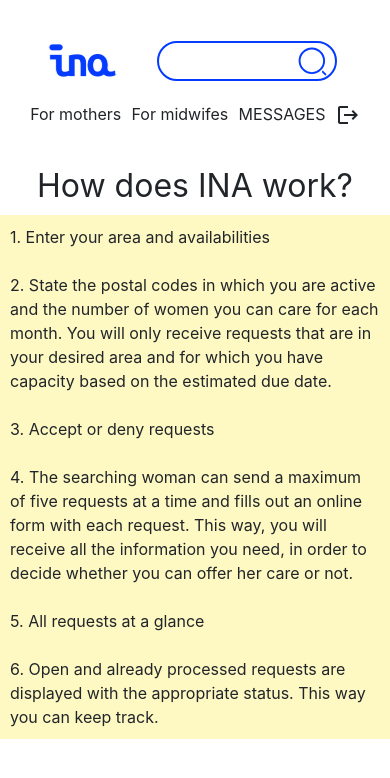
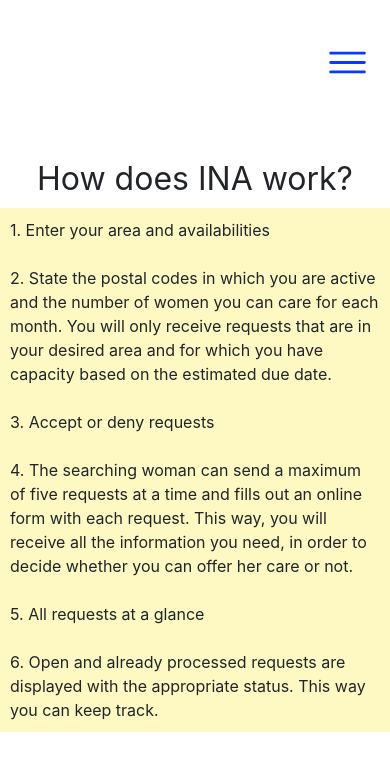
Before and after one commit to kundalili/finalproject, a React (Create React App) app in the folder client/: page /infomid in a window 390 px wide. Shown: the top 778 px of the page. Built offline with nearby package versions, Linux system fonts and the light colour scheme.

Commit message:
burger menu added

```diff
--- a/client/src/components/Body.js
+++ b/client/src/components/Body.js
@@ -3,9 +3,9 @@ import mother1 from '../assets/header.png'
 
 export default function Body() {
   return (
-    <div style={{ backgroundImage:`url(${mother1})`,backgroundRepeat:"no-repeat", backgroundSize:"cover",
-    height: '30vh', width: '100vw'}} >
-        <div >
+    <div  >
+        <div style={{ backgroundImage:`url(${mother1})`,backgroundRepeat:"no-repeat", backgroundSize:"cover",
+    height: '30vh', width: '100vw'}}>
           {/* <img className='w-full' alt='mother'src={mother1}/> */}
         </div>
         <h1 className="text-3xl font-bold italic w-[164px] h-[148px] text-white pt-[10px] absolute left-[210px] top-[170px]"> Finding a midwife was never easier.</h1>
--- a/client/src/components/Midwife/MidwifeProfile.js
+++ b/client/src/components/Midwife/MidwifeProfile.js
@@ -102,9 +102,8 @@ const handleImageChange = (e) => {
                     rounded-full
                     hover:text-white
                     hover:bg-vividBlue
-                    hover:border-vividBlue'>
-                    SAVE
-                </button> : <div></div> }
+                    hover:border-vividBlue'>UPDATE PROFILE
+                    </button> : <div></div> }
         </div>
      </div>
      <div className='flex w-full justify-center items-center gap-[20px] flex-col mt-[30px]'>
@@ -147,7 +146,7 @@ const handleImageChange = (e) => {
                 value={data.since}
                 onChange={e => setData({...data, about: e.target.value})}/>
                 </div>
-              <Services services={services} selectedservice={selectedservice} setSelectedservice={setSelectedservice} />
+              {/* <Services services={services} selectedservice={selectedservice} setSelectedservice={setSelectedservice} /> */}
               <Availability value={data.availability}
                   onChange={e => setData({...data, availability: e.target.value})}/>
               <City value={data.city}
--- a/client/src/components/NavigationBar/Header.css
+++ b/client/src/components/NavigationBar/Header.css
@@ -0,0 +1,26 @@
+.NavBar .MobileNavigation {
+display:none;
+}
+
+@media (max-width: 990px) {
+    .NavBar .Navigation{
+    display:none;}
+
+
+.NavBar .MobileNavigation {
+    display: flex;
+    align-items: center;
+    background: white;
+}
+
+.NavBar nav ul {
+    display: flex;
+    flex-direction: column;
+    position: sticky;
+    top: 150px;
+    right: 0;
+    width: 100%;
+    background: #e7695b;
+
+}
+}
--- a/client/src/components/NavigationBar/Header.js
+++ b/client/src/components/NavigationBar/Header.js
@@ -28,9 +28,9 @@ export default function Header() {
 
   return (
     <div>
-        <nav className='navigation'>
+        <nav className='NavBar'>
           <HeaderMobile />
-          {/* <HeaderDesktop /> */}
+          <HeaderDesktop />
         </nav>
 
     </div>
--- a/client/src/components/NavigationBar/HeaderDesktop.js
+++ b/client/src/components/NavigationBar/HeaderDesktop.js
@@ -5,7 +5,7 @@ import './Header.css'
 export default function HeaderDesktop() {
   return (
     <div>
-        <nav className='DesktopNavigation'>
+        <nav className='Navigation'>
         <HeaderLinks />
         </nav>
 
--- a/client/src/components/NavigationBar/HeaderLinks.js
+++ b/client/src/components/NavigationBar/HeaderLinks.js
@@ -1,4 +1,5 @@
 import React from 'react'
+import { useState } from 'react'
 import { Link } from 'react-router-dom'
 import logo from '../../assets/ina_blue.svg'
 import menu from '../../assets/menu.svg'
@@ -11,15 +12,11 @@ export default function HeaderLinks() {
     <div>
 
     <ul className="flex flex-wrap justify-around items-center gap-[10px] p-[30px]" >
-        {/* <Link to='/'>
-            <HomeOutlinedIcon className='cursor-pointer hover:text-blue-700'/>
-        </Link> */}
         <div>
             <Link to='/'><img src={logo} alt='logo'/></Link>
         </div>
         <div>
         <form className='flex flex-row pr-[50px]'>
-
                 <input type="text" className="w-[180px] py-2.5 h-[40px] outline-none border-2 border-vividBlue rounded-full p-[10px] placeholder-lightBlue" placeholder="" />
                 <button type="submit" className='ml-[-40px] mb-[30px]'>
                     <img className="cursor-pointer inline-block absolute object-cover" src={magnifier} alt='magnifier'/>
--- a/client/src/components/NavigationBar/HeaderMobile.js
+++ b/client/src/components/NavigationBar/HeaderMobile.js
@@ -1,12 +1,35 @@
+
 import React from 'react'
+import { useState } from 'react'
 import HeaderLinks from './HeaderLinks'
 import './Header.css'
+import menu from '../../assets/menu.svg'
+import {RiEyeCloseLine} from 'react-icons/ri'
+
 
 export default function HeaderMobile() {
+
+  const [open, setOpen] = useState(false);
+
+  const closeIcon = <RiEyeCloseLine
+  alt=""
+  className='hamburger right-5 top-12 text-4xl text-vividBlue
+  cursor-pointer absolute hover:text-blue-700'
+  onClick={() => setOpen(!open)}
+      />
+
+  const hamburgerIcon = <img src={menu}
+            alt=""
+            className='hamburger right-5 top-10
+            cursor-pointer absolute hover:text-blue-700'
+            onClick={() => setOpen(!open)}
+                />
   return (
     <div>
-        <nav className='MobileNavigation'>
-            <HeaderLinks />
+        <nav className='MobileNavigation flex items-center bg-coral h-[150px]'>
+            {open ? closeIcon : hamburgerIcon}
+            {open && <HeaderLinks/>}
+
         </nav>
 
     </div>
```
